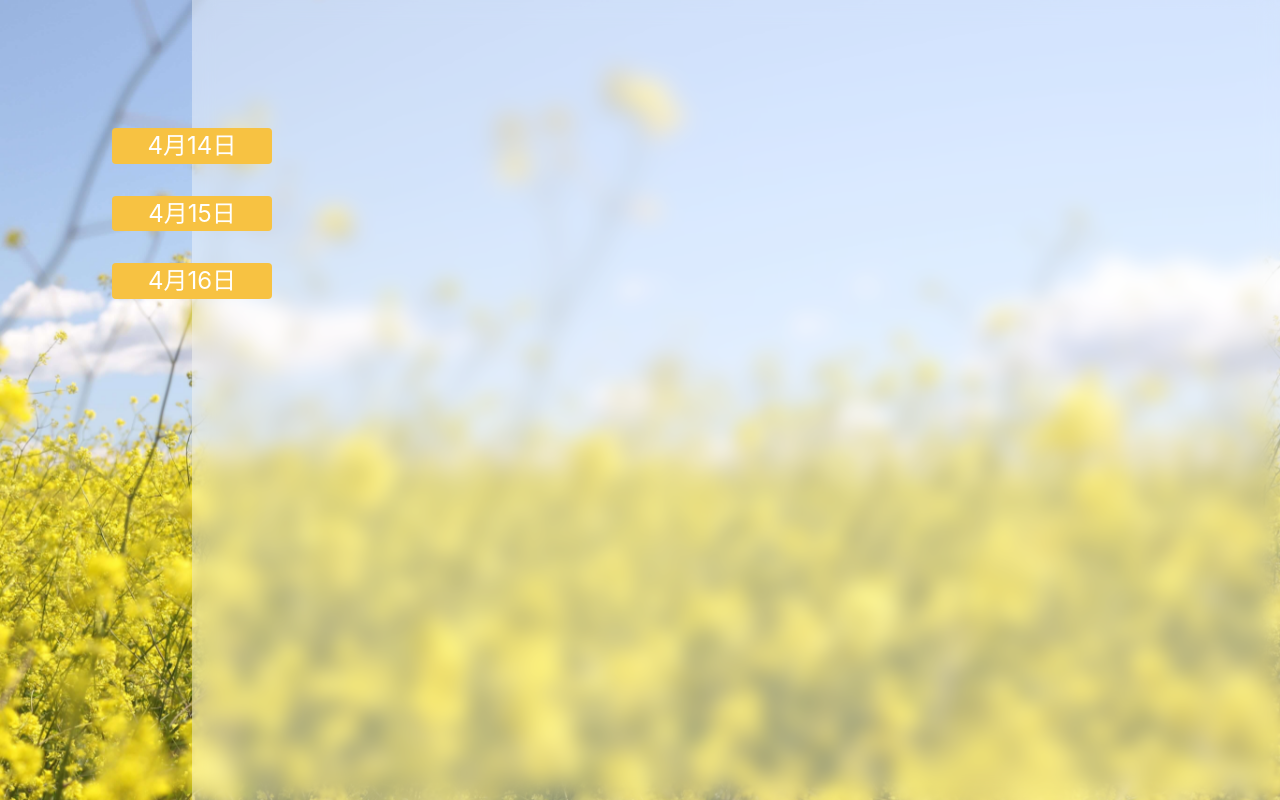
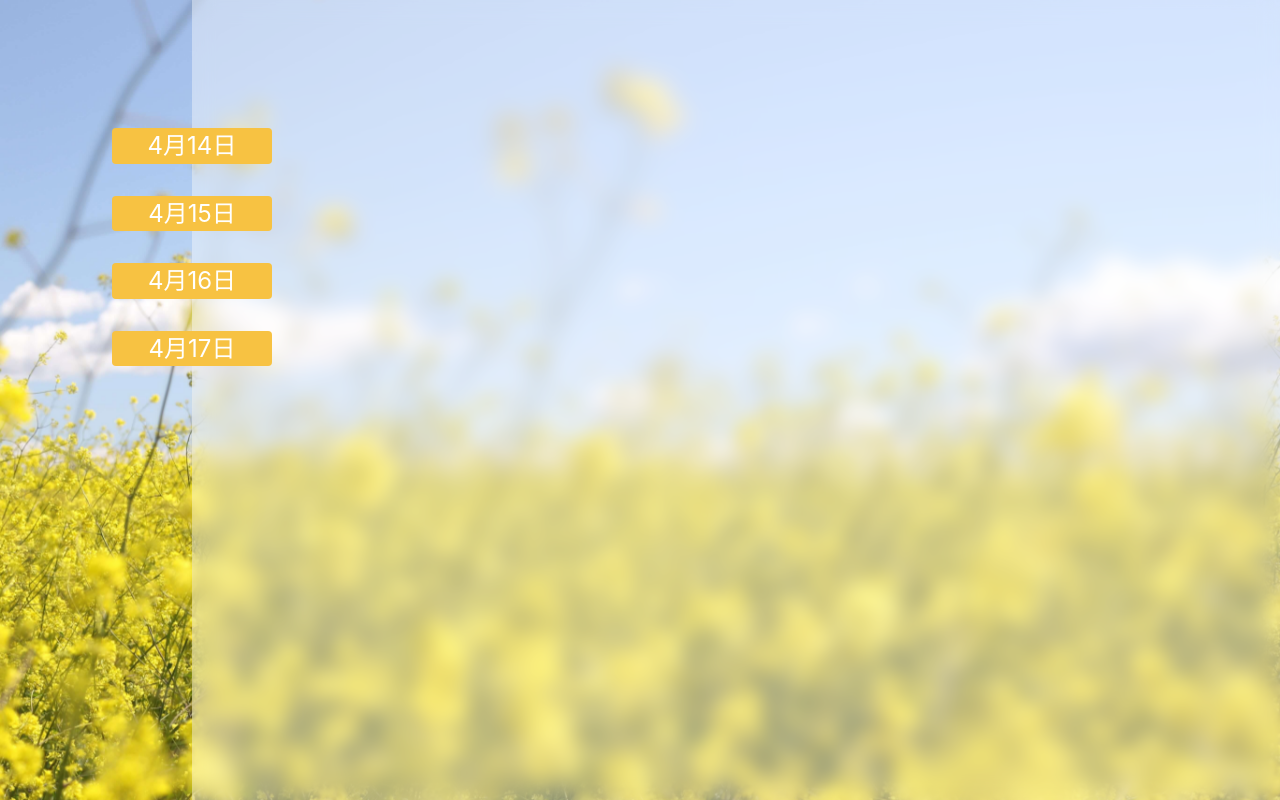
Before and after one commit to KagamiChan/clannad-visual-guidebook, a React (Vite) app in the folder web/: page / in a window 1280 px wide. Before the commit this address had no page. Built offline with nearby package versions, Linux system fonts and the light colour scheme.

Commit message:
feat: page 0417

```diff
--- a/web/src/load-page-data.ts
+++ b/web/src/load-page-data.ts
@@ -47,8 +47,12 @@ export const loadPageData = async (pageDefinition: PageDefinition) => {
     nodes: _.filter(nodes, (n) => !pageDefinition.excluded?.nodes?.includes(n.id)).concat(
       pageDefinition.additions?.nodes ?? [],
     ),
-    edges: _.filter(edges, (n) => !pageDefinition.excluded?.edges?.includes(n.id)).concat(
-      pageDefinition.additions?.edges ?? [],
-    ),
+    edges: _.filter(
+      edges,
+      (n) =>
+        !pageDefinition.excluded?.edges?.includes(n.id) &&
+        !pageDefinition.excluded?.nodes?.includes(n.source) &&
+        !pageDefinition.excluded?.nodes?.includes(n.target),
+    ).concat(pageDefinition.additions?.edges ?? []),
   }
 }
--- a/web/src/page-definitions.ts
+++ b/web/src/page-definitions.ts
@@ -1,3 +1,4 @@
+import _ from 'lodash'
 import { Node, Edge } from 'react-flow-renderer'
 
 export enum Route {
@@ -8,6 +9,7 @@ export enum PageId {
   Apr14 = 'apr14',
   Apr15 = 'apr15',
   Apr16 = 'apr16',
+  Apr17 = 'apr17',
 }
 
 export interface PageDefinition {
@@ -31,6 +33,12 @@ const createAdditionLink = (source: string, target: string): Edge => ({
   target,
   type: 'straight',
 })
+
+const createSharedEndLinks = (sources: string[], target: string): Edge[] =>
+  _.map(sources, (source) => createAdditionLink(source, target))
+
+const createSharedStartLinks = (source: string, targets: string[]): Edge[] =>
+  _.map(targets, (target) => createAdditionLink(source, target))
 
 export const pageDefinitions: PageDefinition[] = [
   {
@@ -85,4 +93,49 @@ export const pageDefinitions: PageDefinition[] = [
       ],
     },
   },
+  {
+    id: PageId.Apr17,
+    name: '4月17日',
+    route: Route.Public,
+    sources: ['5', '6'],
+    excluded: {
+      nodes: ['p6divTxtBtn22', 'p6divTxtBtn42', 'p6divTxtBtn92', 'p6divTxtBtn172'],
+    },
+    additions: {
+      edges: [
+        ...createSharedEndLinks(
+          [
+            'p5divTxtBtn109',
+            'p5divTxtBtn126',
+            'p5divTxtBtn141',
+            'p5divTxtBtn156',
+            'p5divTxtBtn167',
+            'p5divTxtBtn171',
+          ],
+          'p6divTxtBtn1',
+        ),
+        ...createSharedStartLinks('p6divTxtBtn1', ['p6divTxtBtn5', 'p6divTxtBtn7']),
+        createAdditionLink('p6divTxtBtn7', 'p6divTxtBtn174'),
+        ...createSharedEndLinks(
+          ['p6divTxtBtn181', 'p6divTxtBtn187', 'p6divTxtBtn213', 'p6divTxtBtn219'],
+          'p6divTxtBtn54',
+        ),
+        ...createSharedEndLinks(
+          ['p6divTxtBtn26', 'p6divTxtBtn32', 'p6divTxtBtn36'],
+          'p6divTxtBtn94',
+        ),
+        ...createSharedEndLinks(
+          [
+            'p6divTxtBtn60',
+            'p6divTxtBtn67',
+            'p6divTxtBtn108',
+            'p6divTxtBtn126',
+            'p6divTxtBtn137',
+            'p6divTxtBtn144',
+          ],
+          'p6divTxtBtn74',
+        ),
+      ],
+    },
+  },
 ]
```
